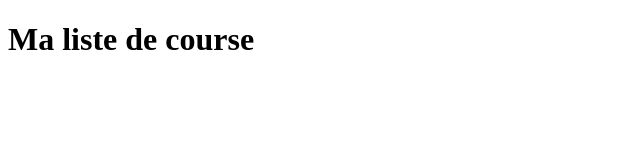
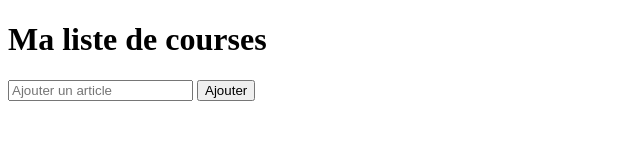
Before and after one commit to Loicwr/BriefToDoList, a plain HTML site: page index.html in a window 1280 px wide. Shown: the whole page, without its empty margins (0-640 px from the left). Drawn offline with Linux system fonts and the light colour scheme.

Commit message:
fix(html) correction and add input / button

```diff
--- a/index.html
+++ b/index.html
@@ -10,12 +10,14 @@
     <main>
         <header>
             <h1>
-                Ma liste de course
+                Ma liste de courses
             </h1>
         </header>
-        <section aria-label="liste de course">
+        <input type="text" id="itemInput" placeholder="Ajouter un article">
+        <button id="addItemButton">Ajouter</button>
 
-        </section>
+        <ul id="shoppingList"></ul>
+        <script src="./JavaScript/index.js"></script>
     </main>
 </body>
 </html>
```
